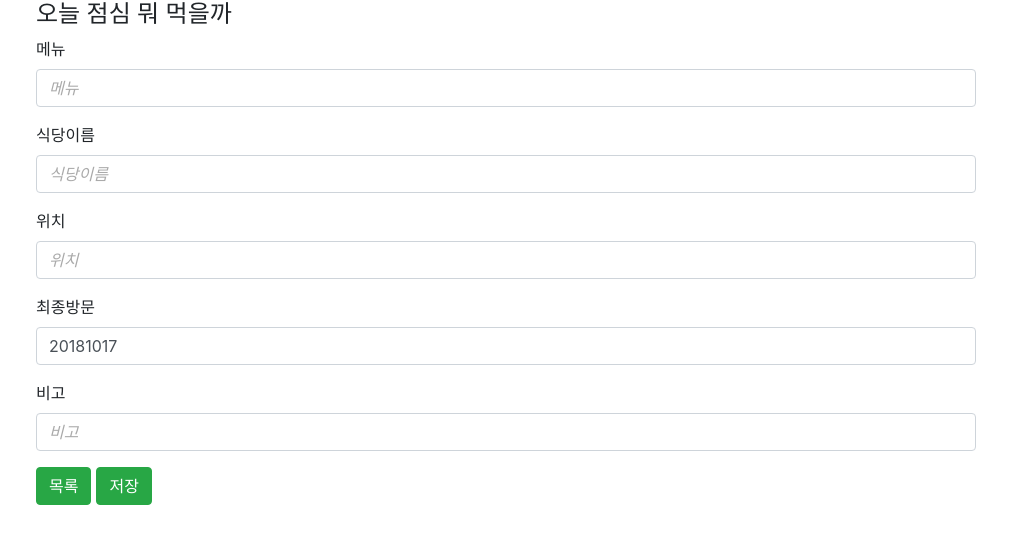
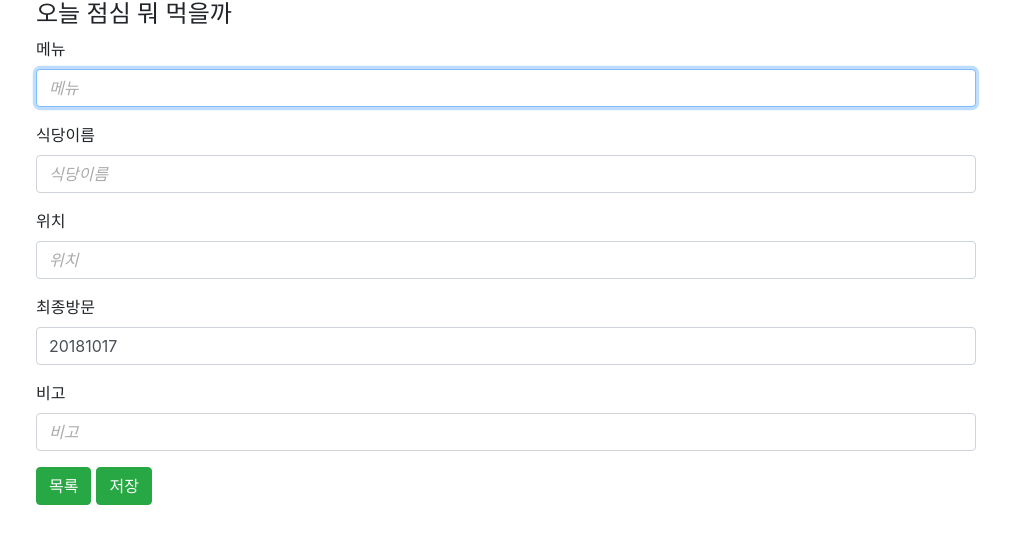
Before and after one commit to min9nim/lunch, a React (Create React App) app: page /write in a window 1280 px wide. Shown: the top 544 px of the page, without its empty margins (134-1145 px from the left). Built offline with nearby package versions, Linux system fonts and the light colour scheme; no server answers.

Commit message:
목록화면에서 신규건 추가할 때 seq지정 오류 수정

```diff
--- a/src/pages/Write.js
+++ b/src/pages/Write.js
@@ -45,9 +45,8 @@ export default class Write extends Component {
 
         try{
             let res = await response.json();
-            console.log(JSON.stringify(res, null, 2));
-
-            app.state.data.push(Object.assign({}, this.state, {seq: app.state.data.length}));
+            //console.log(JSON.stringify(res, null, 2));
+            app.state.data.push(Object.assign({}, this.state, {seq: res.output.seq}));
             this.props.history.push("/list");
 
         }catch{
@@ -114,13 +113,17 @@ export default class Write extends Component {
         }
     }
 
+    componentDidMount(){
+        this.ipt_menu.focus();
+    }
+
 
     render() {
         return (
             <div className="form">
                 <div className="form-group">
                     <label htmlFor="menu">메뉴</label>
-                    <input type="text" className="form-control" id="menu" placeholder="메뉴" value={this.state.menu} onChange={this.handleChange}/>
+                    <input type="text" className="form-control" id="menu" ref={el => this.ipt_menu = el} placeholder="메뉴" value={this.state.menu} onChange={this.handleChange}/>
                 </div>
                 <div className="form-group">
                     <label htmlFor="restaurant">식당이름</label>
```
